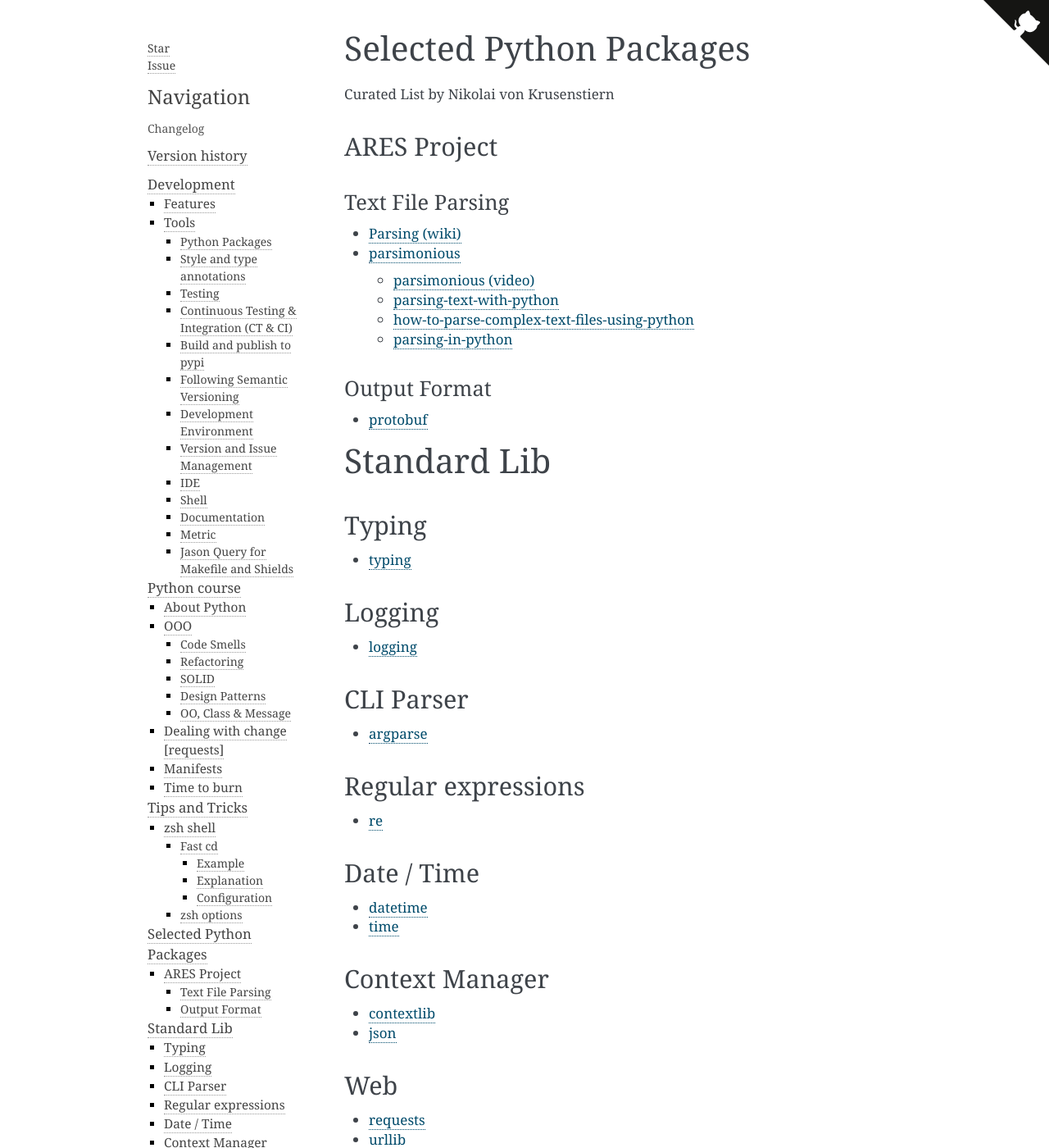
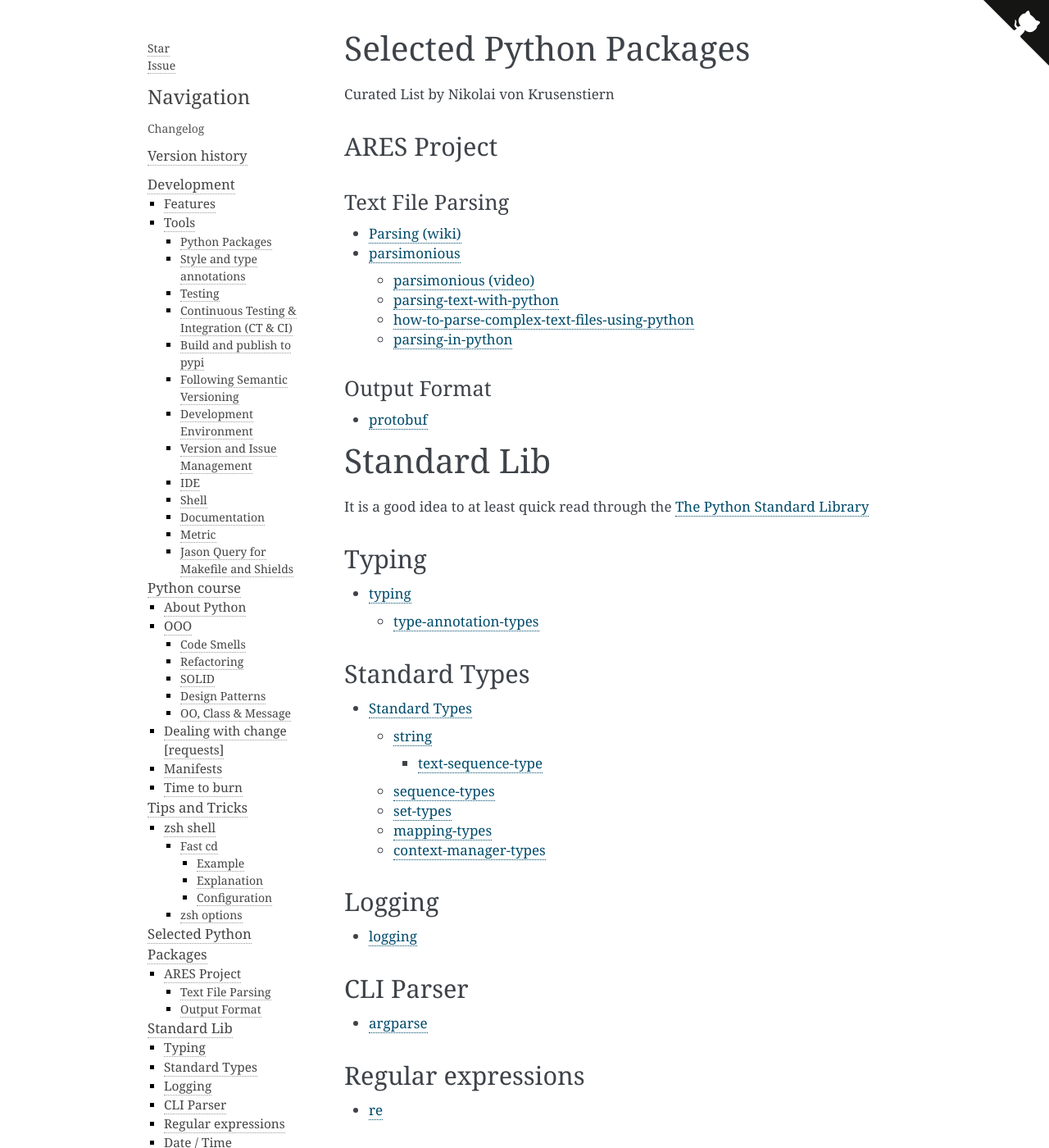
Before and after one commit to cruisen/cli-calc, a Sphinx documentation site: the page built from docs/extras/packages.md, in a window 1280 px wide and 1400 px high. Shown: the whole window at 82% size. Built offline with Sphinx 7.4.7, drawn with Linux system fonts in a browser that asks for light colours.

Commit message:
adds The Python Standard Library

```diff
--- a/docs/extras/packages.md
+++ b/docs/extras/packages.md
@@ -14,8 +14,20 @@ Curated List by Nikolai von Krusenstiern
 - [protobuf](https://pypi.org/project/protobuf/)
 
 # Standard Lib
+It is a good idea to at least quick read through the [The Python Standard Library](https://docs.python.org/3/library/)
+
 ## Typing
 - [typing](https://docs.python.org/3/library/typing.html)
+  - [type-annotation-types](https://docs.python.org/3/library/stdtypes.html#type-annotation-types-generic-alias-union)
+
+## Standard Types
+- [Standard Types](https://docs.python.org/3/library/stdtypes.html)
+  - [string](https://docs.python.org/3/library/stdtypes.html#string-methods)
+    - [text-sequence-type](https://docs.python.org/3/library/stdtypes.html#text-sequence-type-str)
+  - [sequence-types](https://docs.python.org/3/library/stdtypes.html#sequence-types-list-tuple-range)
+  - [set-types](https://docs.python.org/3/library/stdtypes.html#set-types-set-frozenset)
+  - [mapping-types](https://docs.python.org/3/library/stdtypes.html#mapping-types-dict)
+  - [context-manager-types](https://docs.python.org/3/library/stdtypes.html#context-manager-types)
 
 ## Logging
 - [logging](https://docs.python.org/3/howto/logging.html)
```
